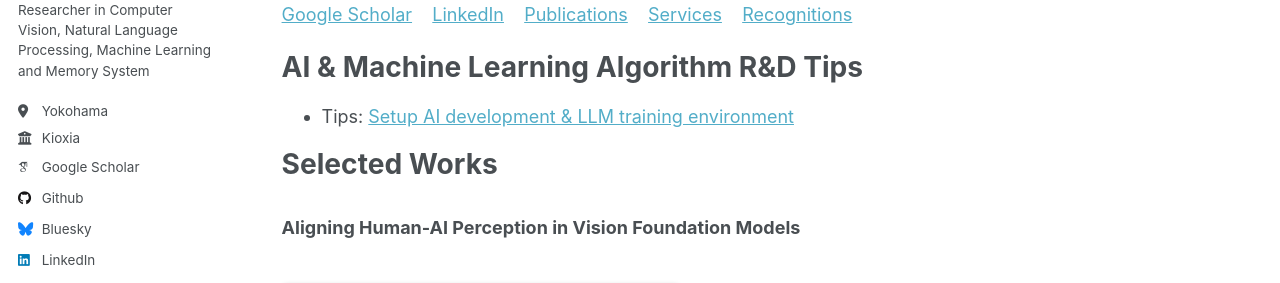
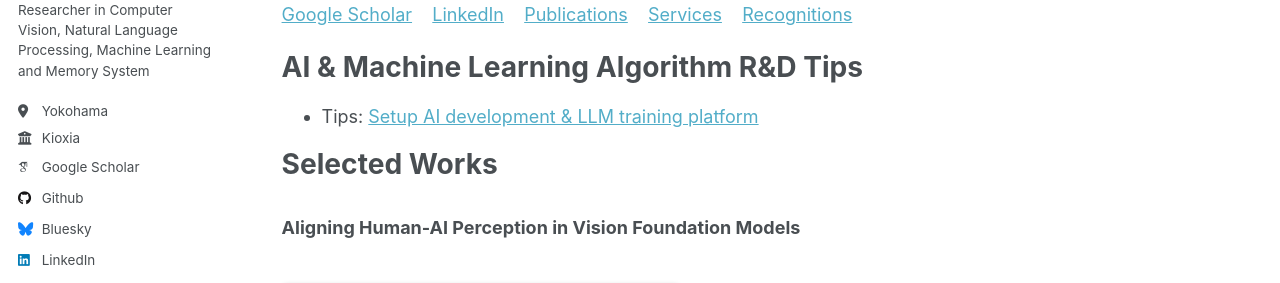
Before and after one commit to yy29/yy29.github.io, a Jekyll site: the page built from _pages/about.md, in a window 1280 px wide and 900 px high. Shown: the part 391-674 px from the top of the window. Built offline with Jekyll 4.4.1, drawn with Linux system fonts in a browser that asks for light colours; some web fonts are replaced.

Commit message:
Update about.md

```diff
--- a/_pages/about.md
+++ b/_pages/about.md
@@ -13,7 +13,7 @@ Hi, I’m Youyang, a seasoned industry researcher in Computer Vision, Natural La
 [Google Scholar](https://scholar.google.com/citations?user=4BGLw_QAAAAJ) &nbsp;&nbsp; [LinkedIn](https://www.linkedin.com/in/youyang-ng-55a10ab9/) &nbsp;&nbsp; [Publications](publications.md) &nbsp;&nbsp; [Services](#services) &nbsp;&nbsp; [Recognitions](#recognitions)
 
 # AI & Machine Learning Algorithm R&D Tips
-* Tips: [Setup AI development & LLM training environment](https://github.com/yy29/aws-ec2-tips-llm-chat-ai)
+* Tips: [Setup AI development & LLM training platform](https://github.com/yy29/aws-ec2-tips-llm-chat-ai)
 
 # Selected Works
 
```
